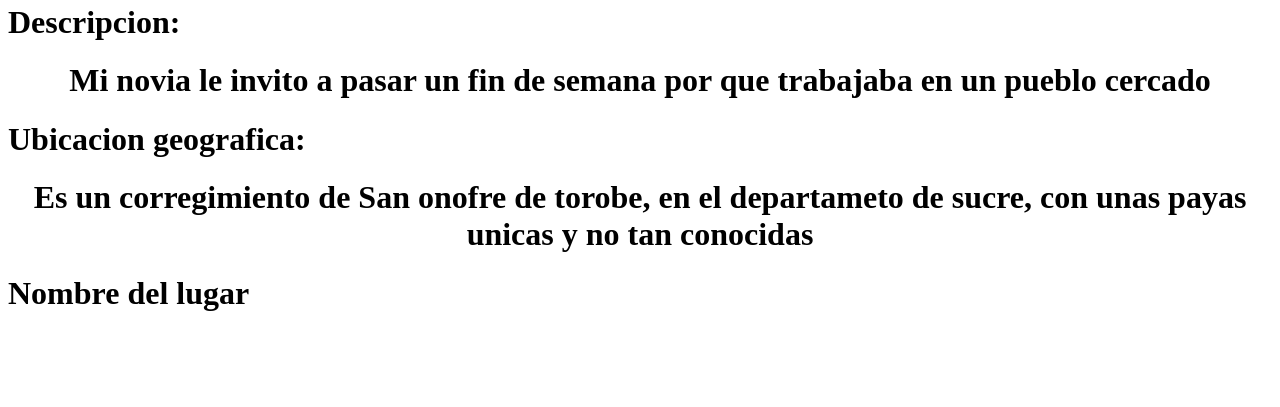
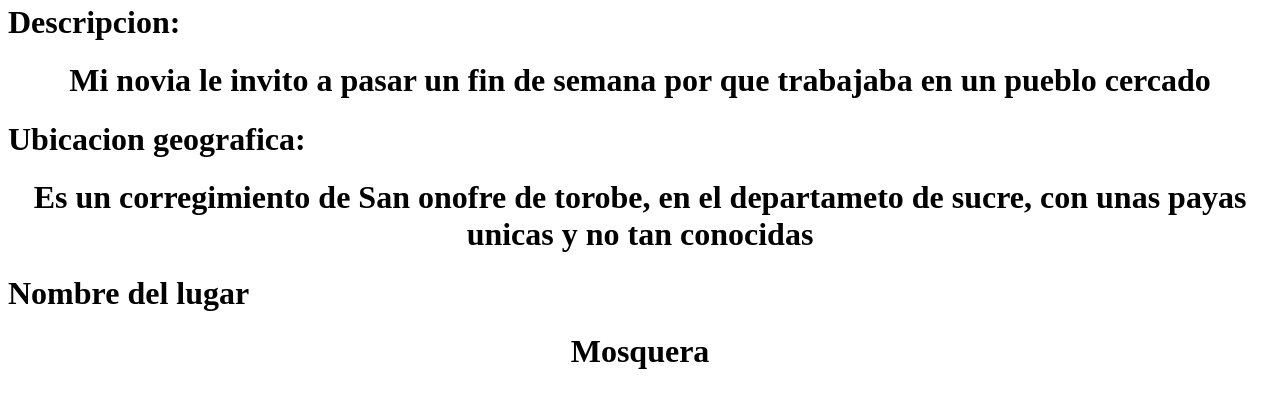
Before and after one commit to Jodatodli12/lugares_turisticos_bp, a plain HTML site: page index.html in a window 1280 px wide. Shown: the part 349-756 px from the top of the page. Drawn offline with Linux system fonts and the light colour scheme.

Commit message:
nombre lugar 2

```diff
--- a/index.html
+++ b/index.html
@@ -14,5 +14,6 @@
     <h1>Ubicacion geografica: </h1>
     <center><h1>Es un corregimiento de San onofre de torobe, en el departameto de sucre, con unas payas unicas y no tan conocidas</h1></center>
     <h1>Nombre del lugar</h1>
+    <center><h1>Mosquera</h1></center>
 </body>
 </html>
```
